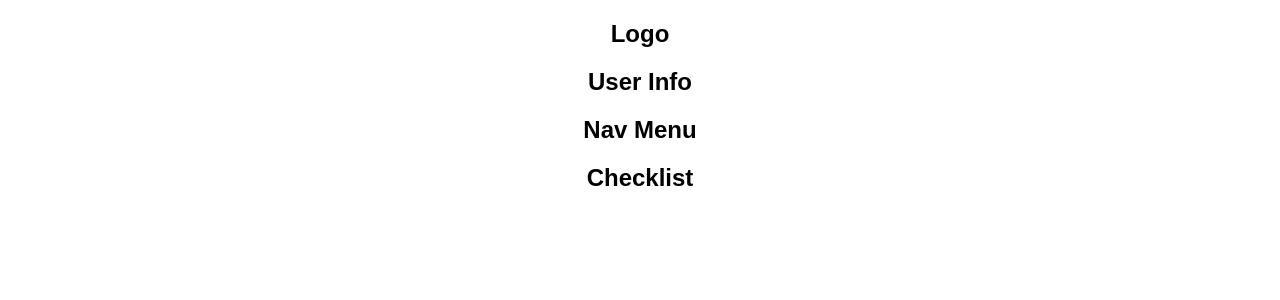
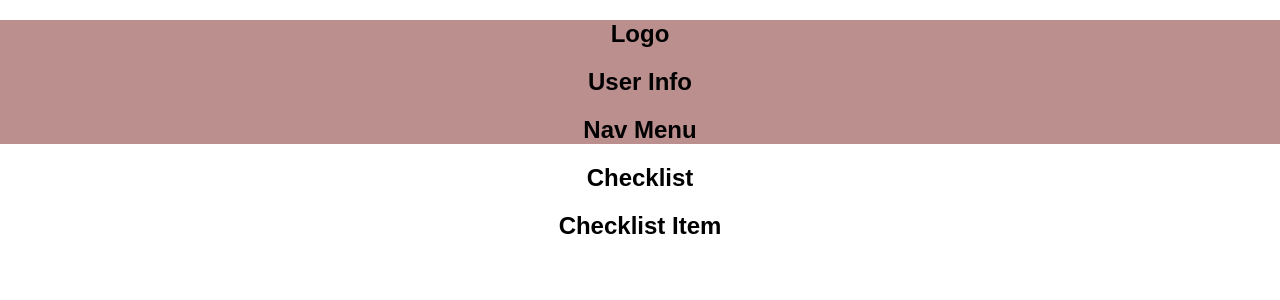
Before and after one commit to seven-seas-digital/Non-Wedding, a React (Create React App) app: page / in a window 1280 px wide. Shown: the top 300 px of the page. Built offline with nearby package versions, Linux system fonts and the light colour scheme.

Commit message:
created Checklistitem component and imported it into the Checklist component

```diff
--- a/src/components/App.css
+++ b/src/components/App.css
@@ -26,3 +26,7 @@
   from { transform: rotate(0deg); }
   to { transform: rotate(360deg); }
 }
+
+.header {
+  background-color: rosybrown;
+}
--- a/src/components/Checklist.js
+++ b/src/components/Checklist.js
@@ -1,8 +1,12 @@
 import React from 'react';
+import ChecklistItem from './ChecklistItem';
 
 const Checklist = (props) => {
   return (
-    <h2> Checklist </h2>
+    <div className="check-list-item">
+      <h2> Checklist </h2>
+        <ChecklistItem />
+    </div>
   );
 }
 
--- /dev/null
+++ b/src/components/ChecklistItem.js
@@ -0,0 +1,9 @@
+import React from 'react';
+
+const ChecklistItem = (props) => {
+  return (
+    <h2>Checklist Item</h2>
+  );
+}
+
+export default ChecklistItem;
```
